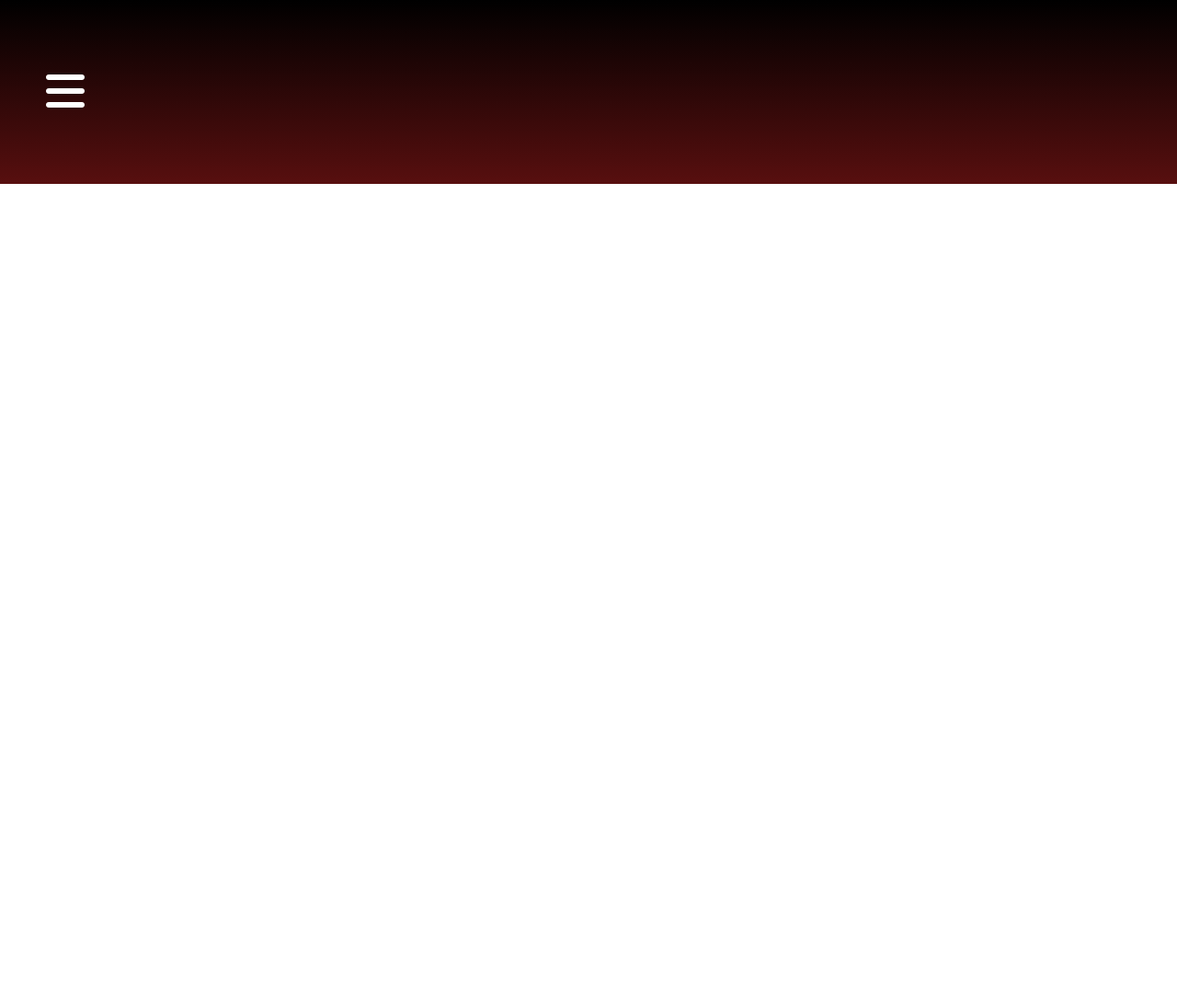
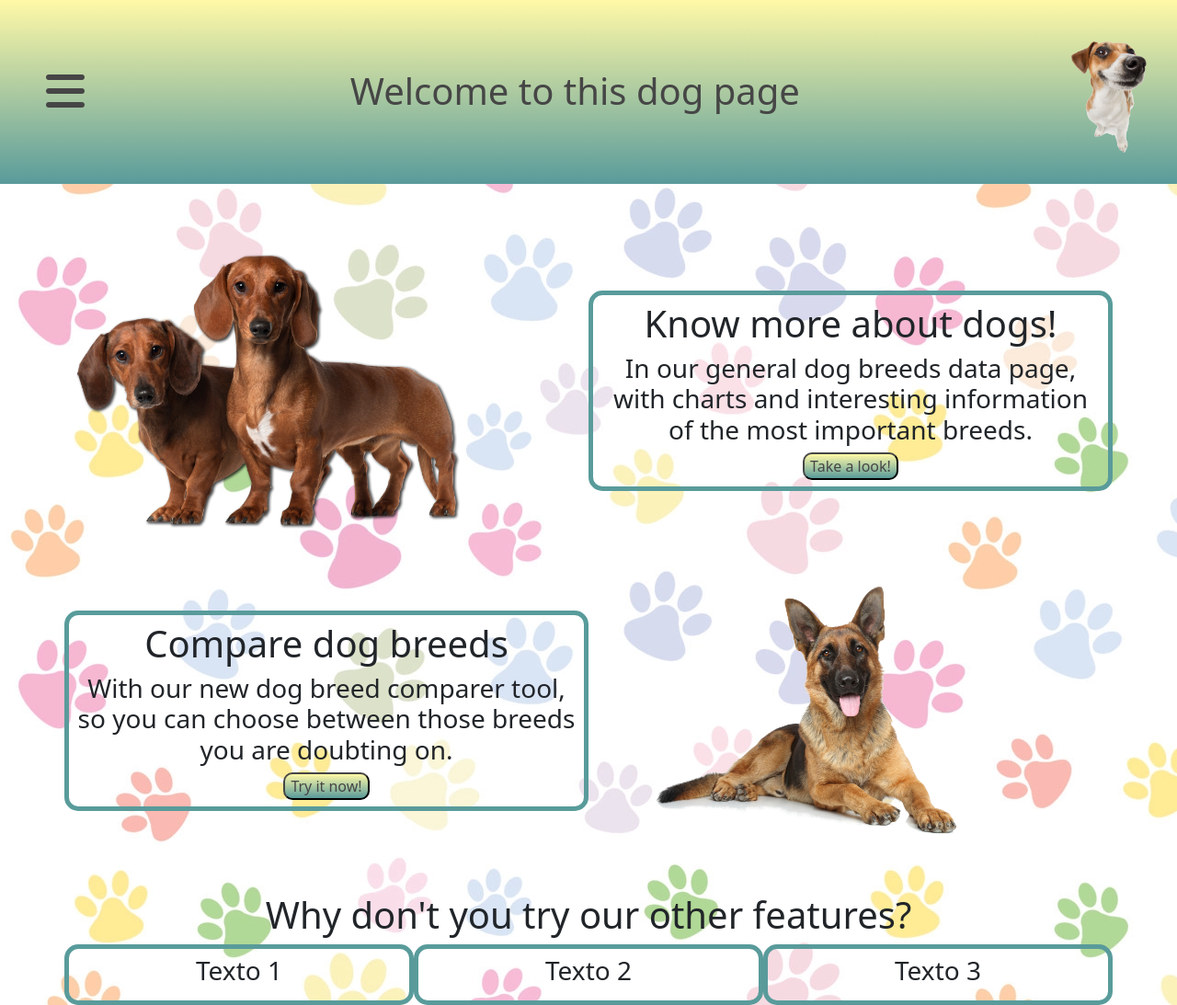
Before and after one commit to Xavo0712/Adiiu, a PHP site: page / in a window 1280 px wide. Shown: the whole page at 92% size. Before the commit the page ends 200 px from the top, so only its background shows below. Run offline with PHP 8.4, Linux system fonts and the light colour scheme; some libraries are stand-ins or nearby versions.

Commit message:
Images, bg and homepage

```diff
--- a/index.php
+++ b/index.php
@@ -3,6 +3,52 @@ require_once __DIR__ . "/head.php";
 require_once __DIR__ . "/views/header.php";
 ?>
 
-<html>
+<body class="mainBody">
+    <div class="container homeContainer">
+        <div class="row">
+            <div class="col-lg-6">
+                <img src="./imgs/homeDog1.png" height="300px">
+            </div>
+            <div class="col-lg-6 homeText">
+                <h1>Know more about dogs!</h1>
+                <h3>In our general dog breeds data page, with charts and interesting information of the most important breeds.</h3>
+                <button id="generalButton">Take a look!</button>
+            </div>
+        </div>
+        <br>
+        <br>
+        <div class="row">
+            <div class="col-lg-6 homeText">
+                <h1>Compare dog breeds</h1>
+                <h3>With our new dog breed comparer tool, so you can choose between those breeds you are doubting on.</h3>
+                <button id="compareButton">Try it now!</button>
+            </div>
+            <div class="col-lg-6">
+                <img src="./imgs/homeDog2.png" height="300px">
+            </div>
+        </div>
+    </div>
+    <br>
+    <br>
+    <h1 style="text-align: center">Why don't you try our other features?</h1>
+    <div class="container">
+        <div class="row">
+            <div class="col-lg-4 homeText">
+                <h3>Texto 1</h3>
+            </div>
+            <div class="col-lg-4 homeText">
+                <h3>Texto 2</h3>
+            </div>
+            <div class="col-lg-4 homeText">
+                <h3>Texto 3</h3>
+            </div>
+        </div>
+    </div>
+</body>
 
-</html>
+<script>
+    $(document).ready(function() {
+        $('#headerTitle').text("Welcome to this dog page");
+        $('#headerImg').attr("src", "./imgs/homeDog0.png");
+    });
+</script>
--- a/styles/styles.css
+++ b/styles/styles.css
@@ -1,13 +1,45 @@
+:root {
+    --main-beige-color: rgb(255, 249, 167);
+    --main-blue-color: rgb(89, 155, 155);
+    --main-darkgrey-color: rgb(70, 70, 70);
+    --main-lightblack-color: rgb(30, 30, 30);
+}
+
+body {
+    background-image: url("/Adiiu/imgs/background.png");
+}
+
 .mainBody {
   margin-left: 0;
   transition: margin-left 0.5s;
   overflow-x: hidden;
 }
 
+.homeContainer {
+    margin-top: 75px;
+}
+
+.mainBody .homeText {
+    align-self: center;
+    text-align: center;
+    border-radius: 15px;
+    border: 5px solid var(--main-blue-color);
+    padding: 7px;
+}
+
+.mainBody h1 {}
+
+.mainBody button {
+    background-image: linear-gradient(var(--main-beige-color), var(--main-blue-color));
+    border-radius: 10px;
+    border-color: var(--main-darkgrey-color);
+    color: var(--main-darkgrey-color)
+}
+
 .header {
     display: flex;
     height: 200px;
-  background-image: linear-gradient(rgb(0, 0, 0), rgb(88, 15, 15));
+    background-image: linear-gradient(var(--main-beige-color), var(--main-blue-color));
     /* Stay in place */
     z-index: 1;
     /* Stay on top */
@@ -25,7 +57,7 @@
 
 .header h1 {
     margin-top: 75px;
-  color: white;
+    color: var(--main-darkgrey-color);
     text-align: center;
 }
 
@@ -61,14 +93,14 @@
     padding: 8px 8px 8px 32px;
     text-decoration: none;
     font-size: 25px;
-  color: #818181;
+    color: var(--main-darkgrey-color);
     display: block;
     transition: 0.3s;
 }
 
 /* When you mouse over the navigation links, change their color */
 .sidenav a:hover {
-  color: #00eeff;
+    color: var(--main-lightblack-color);
 }
 
 /* Position and style the close button (top right corner) */
@@ -84,7 +116,7 @@
     display: flex;
     padding-left: 50px;
     padding-top: 75px;
-  color: white;
+    color: var(--main-darkgrey-color)
 }
 
 .visible {
--- a/views/general.php
+++ b/views/general.php
@@ -30,7 +30,7 @@ $dogsJSON = json_encode($dogsArray);
 <script>
 $(document).ready(function() {
     $('#headerTitle').text("General info charts about dogs");
-    $('#headerImg').attr("src", "./../imgs/dog2.png");
+    $('#headerImg').attr("src", "./../imgs/generalDog.png");
     var data = <?php echo $dogsJSON ?>;
 
     popularDogsTop10 = get10PopularDogs(data);
--- a/views/menu.php
+++ b/views/menu.php
@@ -1,6 +1,6 @@
 <div id="mySidenav" class="sidenav">
   <a href="#" class="closebtn" onclick="closeNav()">&times;</a>
-  <a href="/Adiiu/views/index.php">Home page</a>
+  <a href="/Adiiu/index.php">Home page</a>
   <a href="/Adiiu/views/dogsBreeds.php">Dogs by Breed</a>
   <a href="/Adiiu/views/dogsWeight.php">Dogs by Weight</a>
   <a href="/Adiiu/views/dogsHeight.php">Dogs by Height</a>
```
Also changed, not shown: other parts of styles/styles.css (+2 -129 lines), imgs/background.png (added), imgs/generalDog.png (renamed from imgs/dog2.png), imgs/homeDog0.png (renamed from imgs/dog1.png), imgs/homeDog1.png (added), imgs/homeDog2.png (added). Lines whose indentation alone changed are shown as unchanged.
